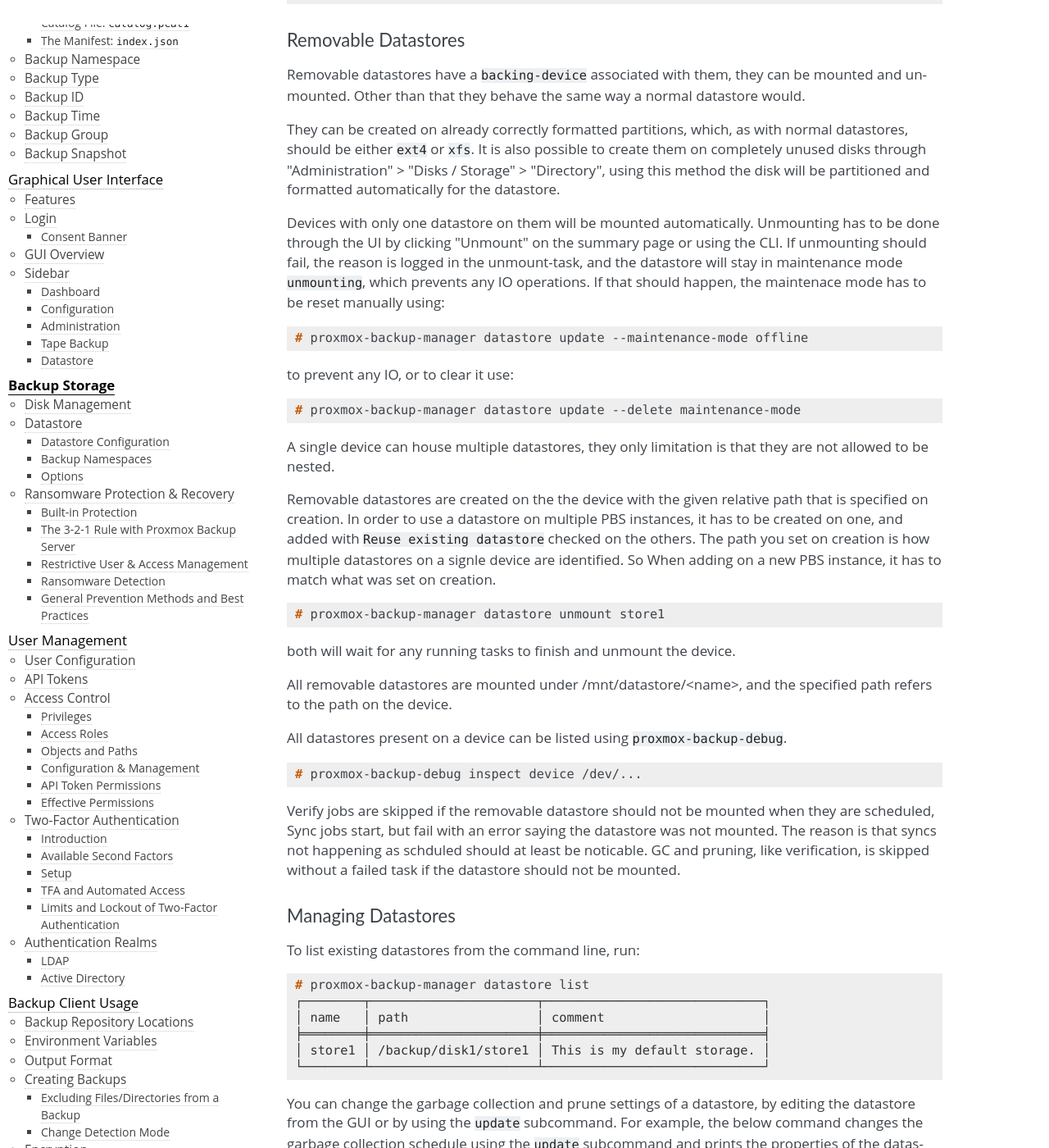
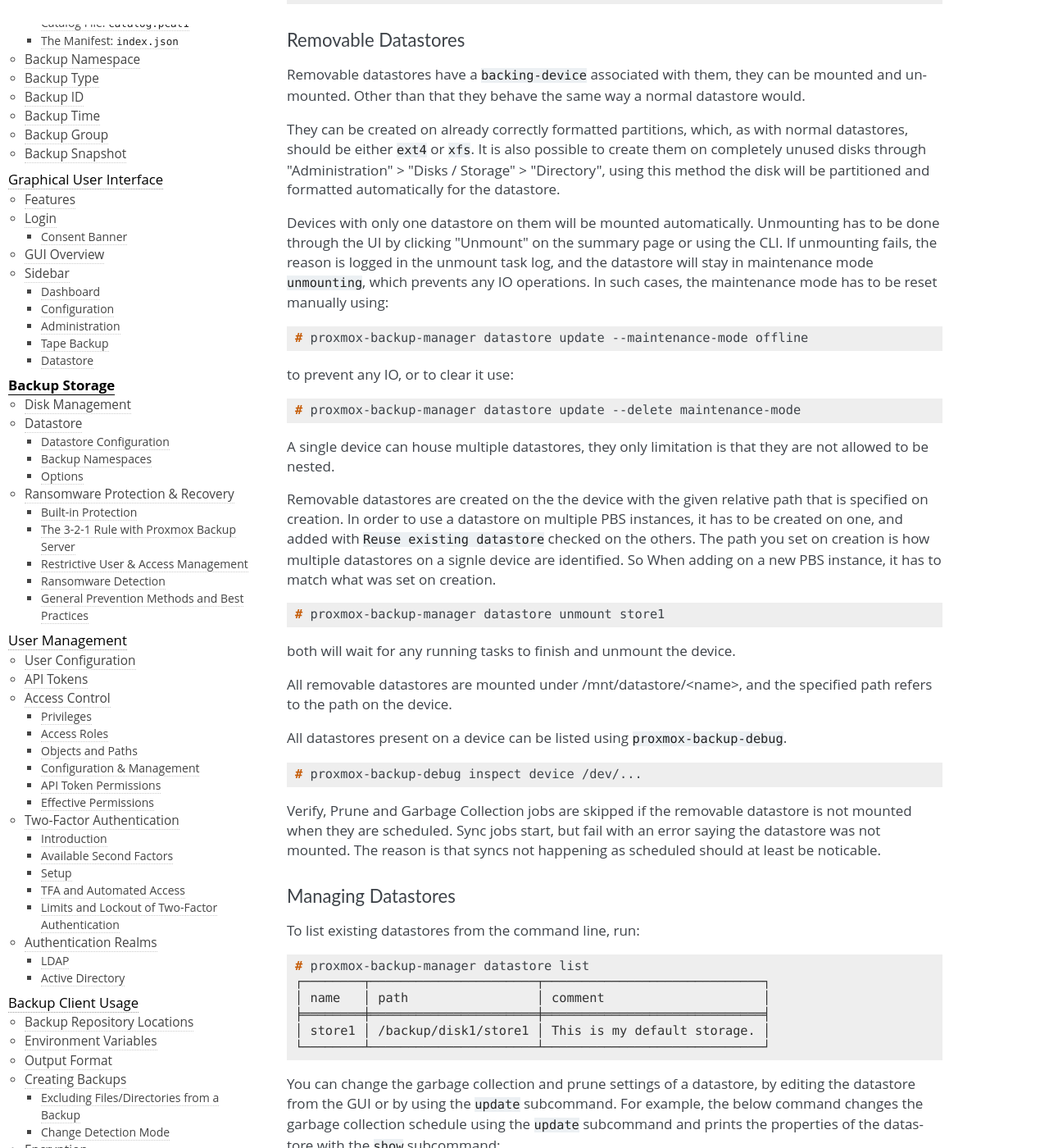
Before and after one commit to rikka-chunibyo/PBS-X, a Sphinx documentation site: the page built from docs/storage.rst, in a window 1280 px wide and 1400 px high, scrolled down 2789 px. Shown: the whole window at 82% size. Built offline with Sphinx 7.4.7, drawn with Linux system fonts in a browser that asks for light colours.

Commit message:
docs: removable datastores: rephrasing and typos
Signed-off-by: Fabian Grünbichler <f.gruenbichler@proxmox.com>

```diff
--- a/docs/storage.rst
+++ b/docs/storage.rst
@@ -178,9 +178,9 @@ using this method the disk will be partitioned and formatted automatically for t
 
 Devices with only one datastore on them will be mounted automatically. Unmounting has
 to be done through the UI by clicking "Unmount" on the summary page or using the CLI.
-If unmounting should fail, the reason is logged in the unmount-task, and the datastore
-will stay in maintenance mode ``unmounting``, which prevents any IO operations. If that should
-happen, the maintenace mode has to be reset manually using:
+If unmounting fails, the reason is logged in the unmount task log, and the
+datastore will stay in maintenance mode ``unmounting``, which prevents any IO
+operations. In such cases, the maintenance mode has to be reset manually using:
 
 .. code-block:: console
 
@@ -218,11 +218,10 @@ All datastores present on a device can be listed using ``proxmox-backup-debug``.
   # proxmox-backup-debug inspect device /dev/...
 
 
-Verify jobs are skipped if the removable datastore should not be mounted when they are scheduled,
-Sync jobs start, but fail with an error saying the datastore was not mounted. The reason is that
-syncs not happening as schduled should at least be noticable. GC and pruning, like verification,
-is skipped without a failed task if the datastore should not be mounted.
-
+Verify, Prune and Garbage Collection jobs are skipped if the removable
+datastore is not mounted when they are scheduled. Sync jobs start, but fail
+with an error saying the datastore was not mounted. The reason is that syncs
+not happening as scheduled should at least be noticable.
 
 Managing Datastores
 ^^^^^^^^^^^^^^^^^^^
```
